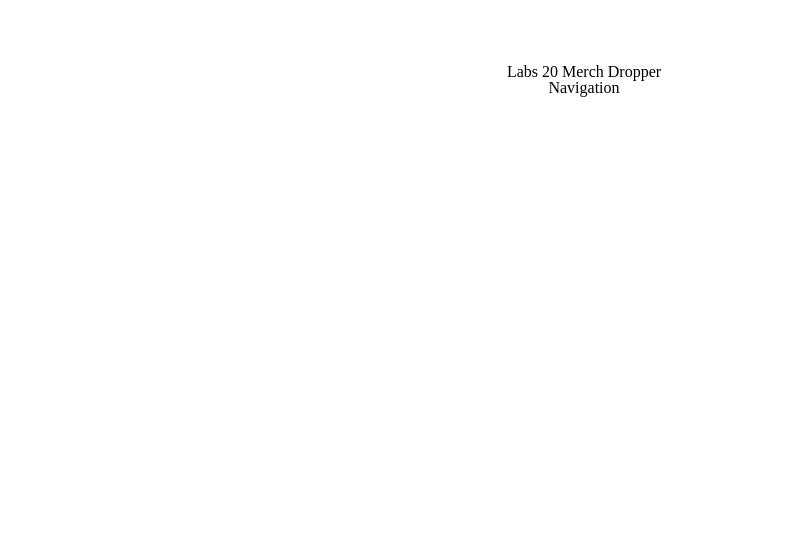
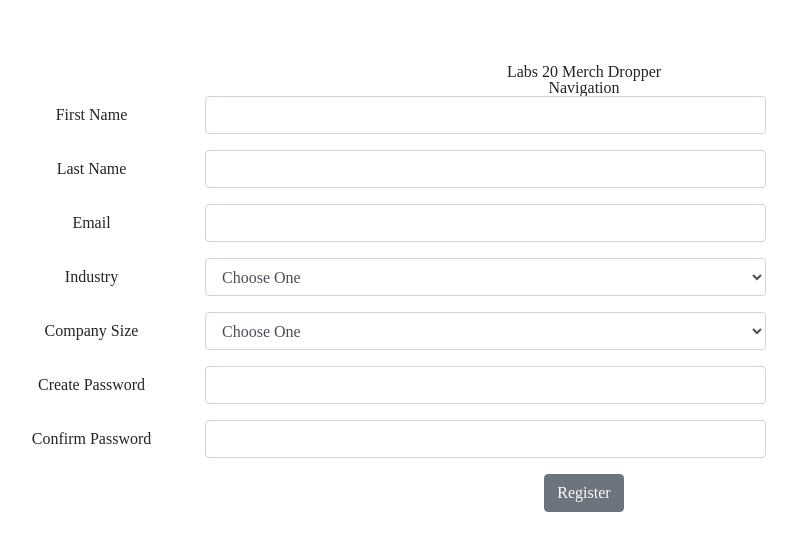
Before and after one commit to thirdeyeclub/Merch-Dropper-fe, a React (Create React App) app in the folder merch-dropper/: page / in a window 1280 px wide. Shown: the top 550 px of the page, without its empty margins (56-853 px from the left). Built offline with nearby package versions, Linux system fonts and the light colour scheme.

Commit message:
form linked with local state

```diff
--- a/merch-dropper/src/App.js
+++ b/merch-dropper/src/App.js
@@ -1,13 +1,15 @@
 import React from 'react';
 
 import NavBar from './components/NavBar';
+import Registration from './components/Registration';
 import './App.css';
 
 function App() {
   return (
-    <div className="App">
+    <div className='App'>
       <h1>Labs 20 Merch Dropper</h1>
       <NavBar />
+      <Registration />
     </div>
   );
 }
--- a/merch-dropper/src/components/Registration.js
+++ b/merch-dropper/src/components/Registration.js
@@ -0,0 +1,152 @@
+import React, { useState } from 'react';
+import { Col, Button, Form, FormGroup, Label, Input } from 'reactstrap';
+
+const registerFormDefault = {
+  firstName: '',
+  lastName: '',
+  email: '',
+  industry: '',
+  companySize: '',
+  password: '',
+  confirmPassword: ''
+};
+
+const Registration = () => {
+  const handleChange = (e) => {
+    e.preventDefault();
+    setRegisterForm({ ...registerForm, [e.target.name]: e.target.value });
+  };
+
+  const handleSubmit = (e) => {
+    e.preventDefault();
+
+    // DO A THING WITH LOCAL STATE
+
+    setRegisterForm(registerFormDefault);
+  };
+
+  const [registerForm, setRegisterForm] = useState(registerFormDefault);
+
+  const {
+    firstName,
+    lastName,
+    email,
+    industry,
+    companySize,
+    password,
+    confirmPassword
+  } = registerForm;
+
+  return (
+    <Form>
+      <FormGroup row>
+        <Label for='firstName' sm={2}>
+          First Name
+        </Label>
+        <Col sm={6}>
+          <Input
+            type='text'
+            name='firstName'
+            value={firstName}
+            onChange={handleChange}
+          />
+        </Col>
+      </FormGroup>
+      <FormGroup row>
+        <Label for='lastName' sm={2}>
+          Last Name
+        </Label>
+        <Col sm={6}>
+          <Input
+            type='text'
+            name='lastName'
+            value={lastName}
+            onChange={handleChange}
+          />
+        </Col>
+      </FormGroup>
+      <FormGroup row>
+        <Label for='email' sm={2}>
+          Email
+        </Label>
+        <Col sm={6}>
+          <Input
+            type='email'
+            name='email'
+            value={email}
+            onChange={handleChange}
+          />
+        </Col>
+      </FormGroup>
+
+      <FormGroup row>
+        <Label for='industry' sm={2}>
+          Industry
+        </Label>
+        <Col sm={6}>
+          <Input
+            type='select'
+            name='industry'
+            value={industry}
+            onChange={handleChange}>
+            <option value=''>Choose One</option>
+            <option value='industryOne'>Industry 1</option>
+            <option value='industryTwo'>Industry 2</option>
+            <option value='industryThree'>Industry 3</option>
+            <option value='industryFour'>Industry 4</option>
+            <option value='industryFive'>Industry 5</option>
+          </Input>
+        </Col>
+      </FormGroup>
+
+      <FormGroup row>
+        <Label for='companySize' sm={2}>
+          Company Size
+        </Label>
+        <Col sm={6}>
+          <Input
+            type='select'
+            name='companySize'
+            value={companySize}
+            onChange={handleChange}>
+            <option value=''>Choose One</option>
+            <option value='small'>Small</option>
+            <option value='medium'>Medium</option>
+            <option value='large'>Large</option>
+            <option value='gargantuan'>Gargantuan</option>
+          </Input>
+        </Col>
+      </FormGroup>
+
+      <FormGroup row>
+        <Label for='password' sm={2}>
+          Create Password
+        </Label>
+        <Col sm={6}>
+          <Input
+            type='password'
+            name='password'
+            value={password}
+            onChange={handleChange}
+          />
+        </Col>
+      </FormGroup>
+      <FormGroup row>
+        <Label for='confirmPassword' sm={2}>
+          Confirm Password
+        </Label>
+        <Col sm={6}>
+          <Input
+            type='password'
+            name='confirmPassword'
+            value={confirmPassword}
+            onChange={handleChange}
+          />
+        </Col>
+      </FormGroup>
+      <Button onClick={handleSubmit}>Register</Button>
+    </Form>
+  );
+};
+
+export default Registration;
--- a/merch-dropper/src/index.js
+++ b/merch-dropper/src/index.js
@@ -6,6 +6,7 @@
 import thunk from 'redux-thunk';
 
 import './index.css';
+import 'bootstrap/dist/css/bootstrap.min.css';
 import App from './App';
 import rootReducer from './reducers';
 import * as serviceWorker from './serviceWorker';
```
Also changed, not shown: 1 other file (tests, documents, lock files or other folders).
